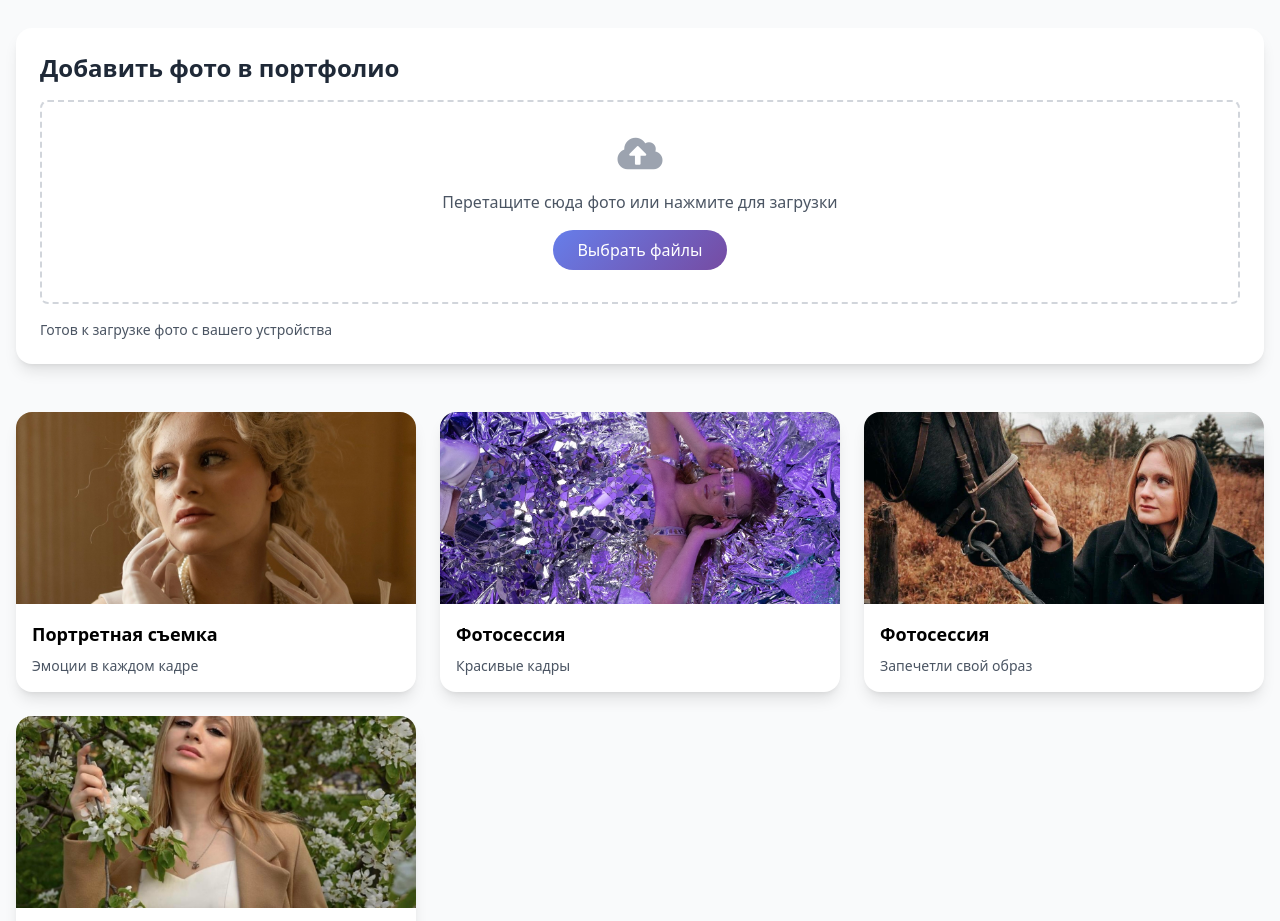
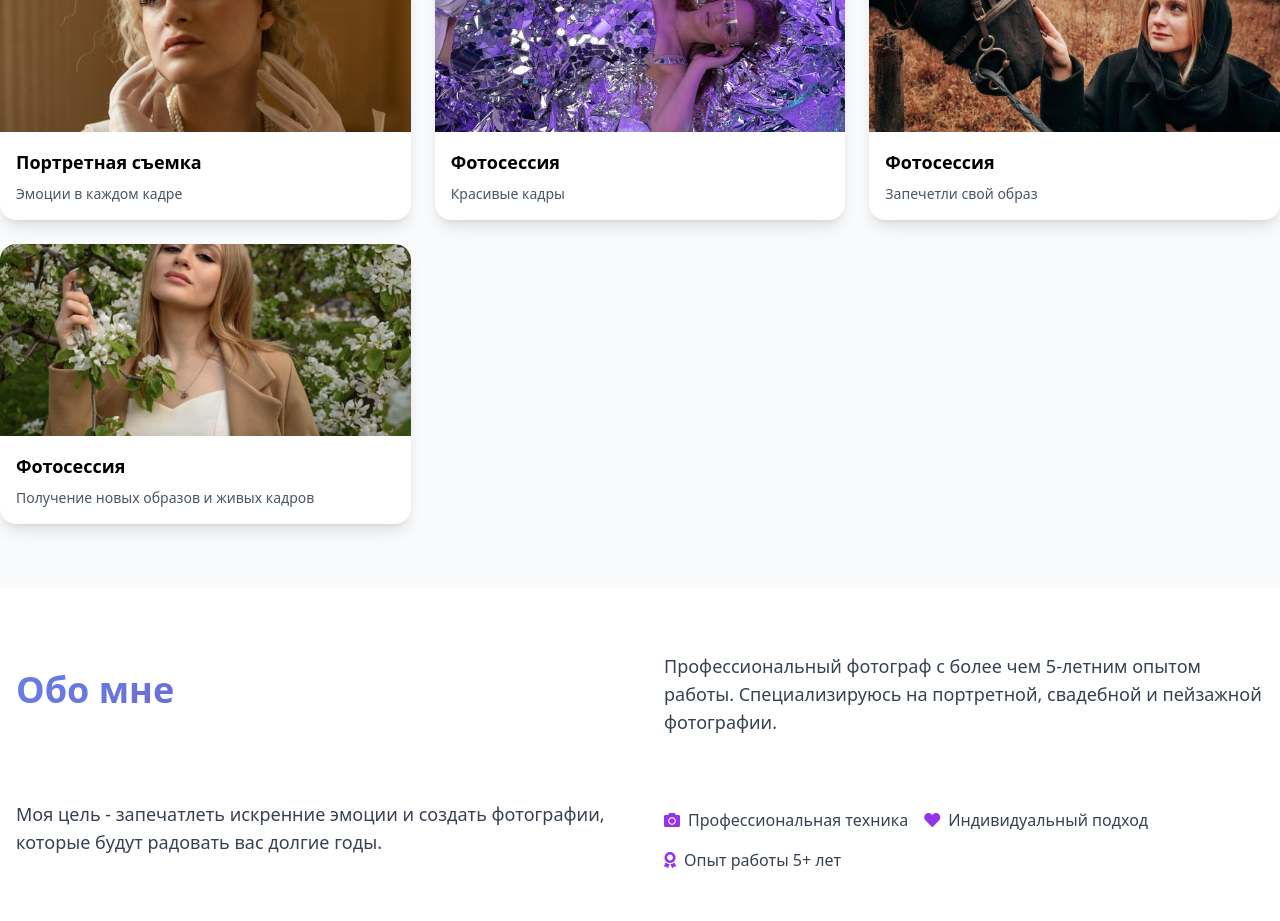
Before and after one commit to Allexsan/PhotoArt, a plain HTML site: page index.html in a window 1280 px wide. Shown: the part 576-1497 px from the top of the page. Drawn offline with nearby package versions, Linux system fonts and the light colour scheme.

Commit message:
Update index.html

```diff
--- a/index.html
+++ b/index.html
@@ -79,23 +79,6 @@
 
         <!-- Portfolio Section -->
         <section id="portfolio" class="py-16 bg-gray-50">
-            <div class="container mx-auto px-4">
-                <h2 class="text-3xl md:text-4xl font-bold text-center mb-12 gradient-text">Мое портфолио</h2>
-
-                <!-- Image Upload Section -->
-                <div class="bg-white rounded-2xl shadow-lg p-6 mb-12">
-                    <h3 class="text-2xl font-semibold mb-4 text-gray-800">Добавить фото в портфолио</h3>
-                    <div class="border-2 border-dashed border-gray-300 rounded-lg p-8 text-center">
-                        <i class="fas fa-cloud-upload-alt text-4xl text-gray-400 mb-4"></i>
-                        <p class="text-gray-600 mb-4">Перетащите сюда фото или нажмите для загрузки</p>
-                        <input type="file" id="imageUpload" accept="image/*" multiple class="hidden">
-                        <button onclick="document.getElementById('imageUpload').click()" class="gradient-bg text-white px-6 py-2 rounded-full hover:opacity-90 transition-opacity">
-                            Выбрать файлы
-                        </button>
-                    </div>
-                    <div id="uploadStatus" class="mt-4 text-sm text-gray-600"></div>
-                </div>
-
                 <!-- Portfolio Grid -->
                 <div id="portfolioGrid" class="grid grid-cols-1 sm:grid-cols-2 lg:grid-cols-3 gap-6">
                     <!-- Portfolio items will be dynamically added here -->
```
